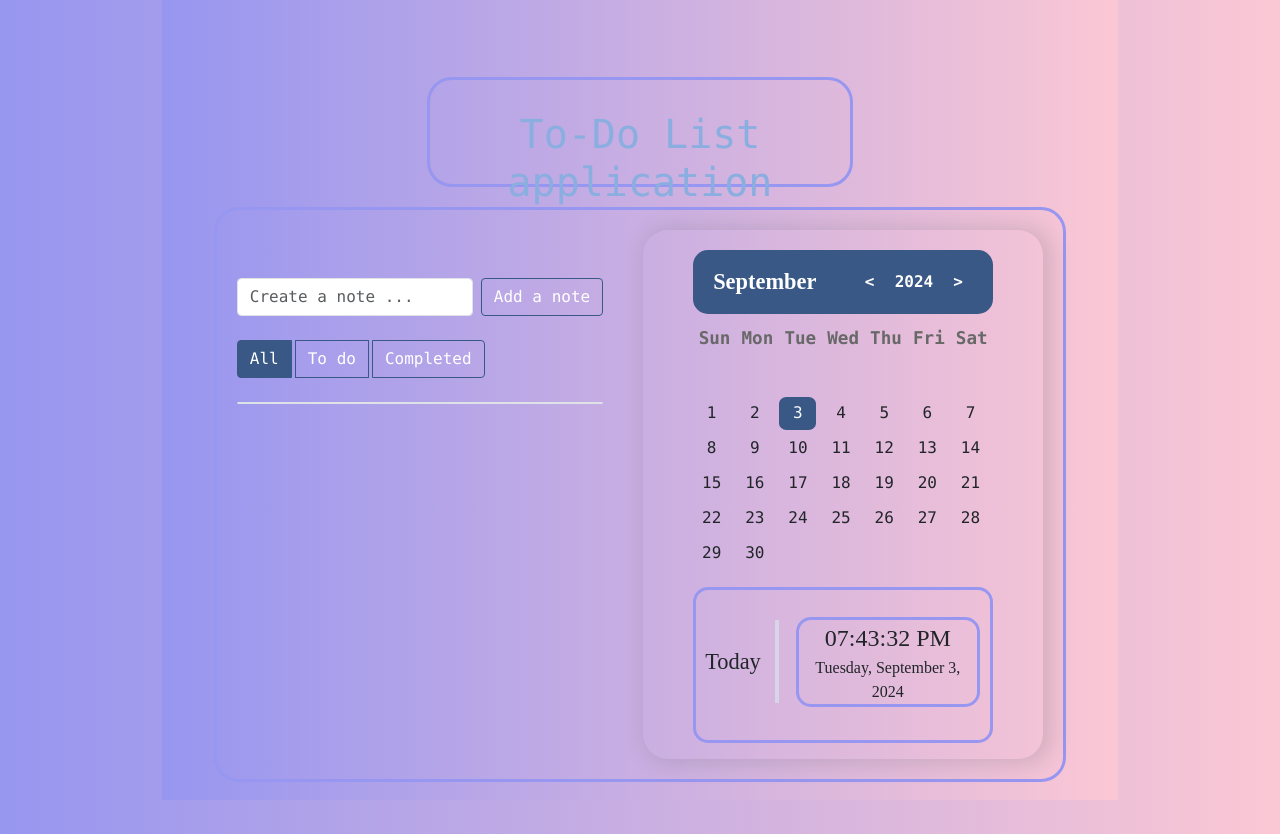
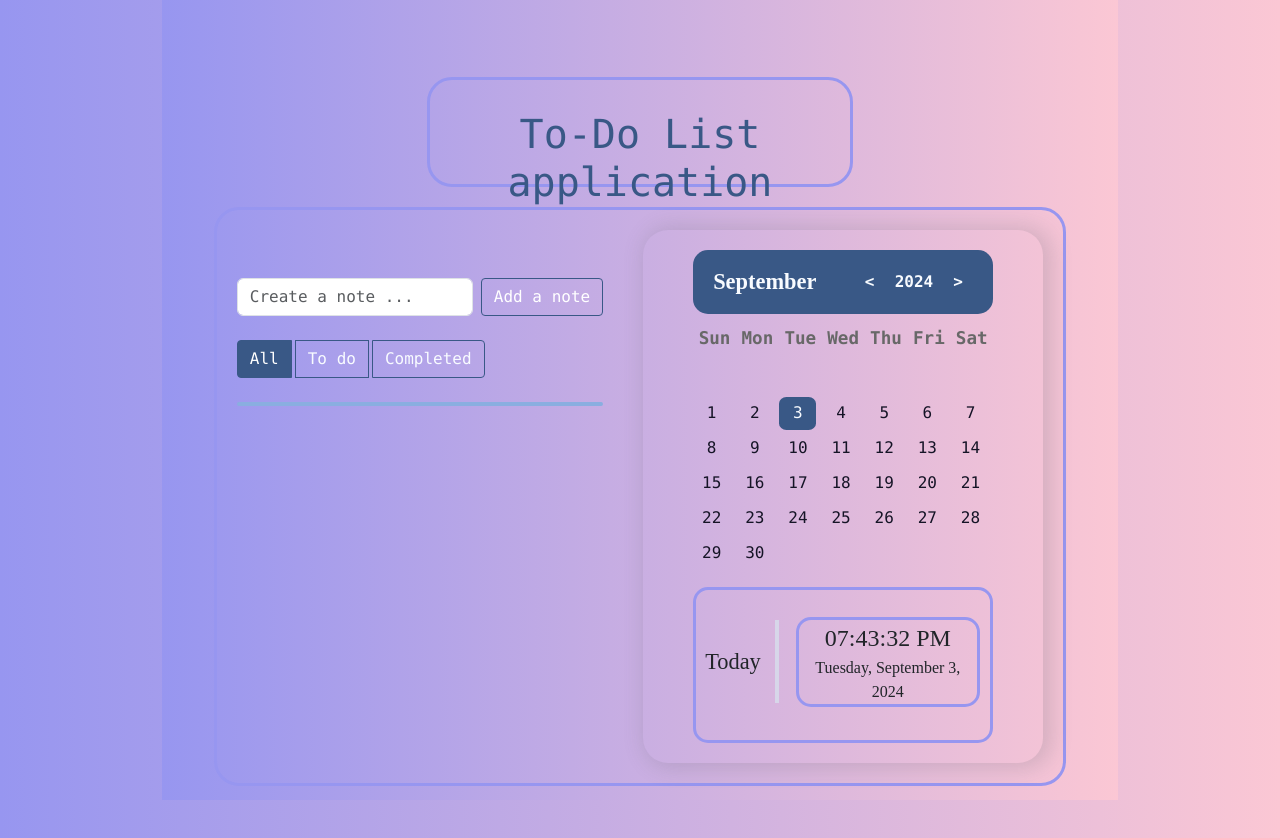
Before and after one commit to Bubhux/App-TodoListCalendar, a React (Vite) app: page / in a window 1280 px wide. Built offline with nearby package versions, Linux system fonts and the light colour scheme.

Commit message:
Mise à jour V.2.6  Changes to be committed: 	modified:   src/index.css

```diff
--- a/src/index.css
+++ b/src/index.css
@@ -59,55 +59,57 @@ button:focus-visible {
 
 /*// src/index.css */
 :root {
-    /* Button variables */
-    --bs-btn-bg: #395886;
-    --bs-btn-hover-bg: #395886;
-    --bs-btn-border-color: #8AAEE0;
-    --bs-btn-hover-border-color: #395886;
+    /* Couleurs principales */
+    --primary-color: #395886;
+    --secondary-color: #8AAEE0;
+    --tertiary-color: #9796f0;
+    --danger-color: #bb2d3b;
+    --danger-border-color: #b02a37;
 
-    /* List group variables */
-    --bs-list-group-bg: #9796f0;
-    --bs-list-group-border-width: 2px;
-    --bs-list-group-border-color: #8AAEE0;
-    --bs-list-group-color: #fff;
+    /* Couleurs de texte */
+    --text-light: #f8fbff;
+    --text-dark: #151426;
+    --text-secondary: #c3c2c8;
+    --text-muted: #f0f0f0;
+    --text-hover: #f3f8fe;
 
-    /* Outline primary button variables */
-    --bs-btn-color: #8AAEE0;
-    --bs-btn-hover-color: #fff;
-    --bs-border-radius: 4px;
+    /* Couleurs de fond */
+    --background-body-start: rgba(3, 32, 48, 1);
+    --background-body-middle: rgba(2, 43, 66, 1);
+    --background-body-end: rgba(0, 53, 84, 1);
+    --background-calendar-header: var(--primary-color);
+    --background-calendar-weekdays: rgb(104, 104, 104);
+    --background-calendar-days-hover: var(--tertiary-color);
+    --background-month-list: var(--tertiary-color);
+    --background-month-list-hover: var(--primary-color);
 
-    /* Active button variables */
-    --bs-btn-active-bg: #395886;
-    --bs-btn-active-border-color: #395886;
+    /* Couleurs de boutons */
+    --btn-bg: var(--primary-color);
+    --btn-hover-bg: var(--primary-color);
+    --btn-border-color: var(--secondary-color);
+    --btn-hover-border-color: var(--primary-color);
+    --btn-color: var(--secondary-color);
+    --btn-hover-color: var(--text-light);
+    --btn-active-bg: var(--primary-color);
+    --btn-active-border-color: var(--primary-color);
 
-    /* General colors */
-    --main-heading-color: #8AAEE0;
-    --body-bg-start: rgba(3, 32, 48, 1);
-    --body-bg-middle: rgba(2, 43, 66, 1);
-    --body-bg-end: rgba(0, 53, 84, 1);
-
-    --dark-text: #f8fbff;
-    --light-body: #f3f8fe;
-    --light-main: #fdfdfd;
-    --light-second: #c3c2c8;
-    --light-hover: #f0f0f0;
-    --light-text: #151426;
-    --light-btn: #9796f0;
-    --blue: #0000ff;
-    --white: #fff;
+    /* Autres */
+    --border-radius: 4px;
     --shadow: rgba(100, 100, 111, 0.2) 5px 1px 20px 5px;
     --font-family: consolas;
 }
 
 /* Dégradé de fond pour le corps */
-body {
-    background: rgb(3, 32, 48);
-    background: linear-gradient(90deg, var(--body-bg-start) 0%, var(--body-bg-middle) 40%, var(--body-bg-end) 80%);
+html, body {
+    place-items: center;
+    font-family: var(--font-family);
+    background: linear-gradient(to right, var(--tertiary-color), #fbc7d4);
+    height: 100%;
 }
 
 /* Styles pour le titre principal */
 h1.text-center {
-    color: var(--main-heading-color);
+    color: var(--primary-color);
     margin-top: 20px;
 }
 
@@ -119,55 +121,48 @@ h1.text-center {
 
 /* Styles personnalisés pour le bouton de suppression de liste */
 .btn-danger {
-    --bs-btn-color: #fff;
-    --bs-btn-bg: #395886;
-    --bs-btn-border-color: #395886;
-    --bs-btn-hover-color: #fff;
-    --bs-btn-hover-bg: #bb2d3b;
-    --bs-btn-hover-border-color: #b02a37;
+    background-color: var(--btn-bg); /* Couleur de fond personnalisée */
+    border-color: var(--btn-bg); /* Couleur de bordure personnalisée */
+    color: var(--text-light); /* Couleur du texte personnalisée */
 }
 
 /* Style de base pour le bouton primaire */
 .btn-primary {
-    --bs-btn-bg: rgba(57, 88, 134, 0);
+    --btn-bg: rgba(57, 88, 134, 0);
 }
 
 /* Styles personnalisés pour les boutons */
 .btn-custom {
-    --bs-btn-hover-bg: #395886;
-    --bs-btn-hover-border-color: #395886;
-    border-color: var(--bs-btn-hover-border-color);
-    border-radius: var(--bs-border-radius);
+    background-color: transparent;
+    border-color: var(--btn-hover-border-color);
+    border-radius: var(--border-radius);
     white-space: nowrap;
     /* Empêche le bouton de se briser en plusieurs lignes */
 }
 
 .btn-custom:hover {
-    background-color: var(--bs-btn-hover-bg);
-    border-color: var(--bs-btn-hover-border-color);
+    background-color: var(--btn-hover-bg);
+    border-color: var(--btn-hover-border-color);
 }
 
 /* Styles personnalisés pour le groupe de liste */
 .list-group-custom {
-    --bs-list-group-bg: #9796f0;
-    background-color: var(--bs-list-group-bg);
-    border: var(--bs-list-group-border-width) solid var(--bs-list-group-border-color);
-    color: var(--bs-list-group-color);
+    border: 2px solid var(--btn-border-color);
+    color: var(--text-light);
+    --bs-list-group-bg: var(--tertiary-color);
 }
 
 /* Styles personnalisés pour les boutons outline primary */
 .btn-outline-primary {
-    --bs-btn-hover-bg: #395886;
-    --bs-btn-hover-border-color: #395886;
-    border-color: var(--bs-btn-hover-border-color);
-    border-radius: var(--bs-border-radius);
-    color: var(--bs-list-group-color);
+    border-color: var(--btn-hover-border-color);
+    border-radius: var(--border-radius);
+    color: var(--text-light);
 }
 
 .btn-outline-primary:hover {
-    color: var(--bs-btn-hover-color);
-    background-color: var(--bs-btn-hover-bg);
-    border-color: var(--bs-btn-hover-border-color);
+    color: var(--btn-hover-color);
+    background-color: var(--btn-hover-bg);
+    border-color: var(--btn-hover-border-color);
 }
 
 /* Styles pour les boutons actifs */
@@ -176,31 +171,19 @@ h1.text-center {
 .btn.show,
 .btn:first-child:active,
 :not(.btn-check)+.btn:active {
-    --bs-btn-active-bg: #395886;
-    --bs-btn-active-border-color: #395886;
+    background-color: var(--btn-active-bg);
+    border-color: var(--btn-active-border-color);
 }
 
 /* Alignement à gauche du conteneur */
 .container {
     text-align: left;
+    display: flex;
+    justify-content: space-between;
+    border: .2rem solid var(--tertiary-color);
+    padding: 20px;
+    border-radius: 25px;
 }
-
-/* Styles pour le mode clair */
-@media (prefers-color-scheme: light) {
-    :root {
-        color: #213547;
-        background-color: #ffffff;
-    }
-
-    a:hover {
-        color: #747bff;
-    }
-
-    button {
-        background-color: #f9f9f9;
-    }
-}
-
 
 /* Style Calendar */
 * {
@@ -210,94 +193,54 @@ h1.text-center {
 }
 
 hr {
-    border: .1rem solid #9796f0;
+    border: .1rem solid var(--tertiary-color);
     margin-top: 40px;
 }
 
-html,
-body {
-    place-items: center;
-    font-family: var(--font-family);
-    background: linear-gradient(to right, #9796f0, #fbc7d4);
-    height: 100%;
-}
-
 .logo__container {
-    border: .2rem solid #9796f0;
+    border: .2rem solid var(--tertiary-color);
     display: flex;
-    /* Active Flexbox */
     justify-content: center;
-    /* Centre horizontalement */
     align-items: baseline;
-    /* Centre verticalement */
-    /*margin-bottom: 10px; /* Ajoute un espace en bas de chaque bloc */
     padding: 10px;
-    /* Ajoute du padding à l'intérieur de chaque bloc */
     border-radius: 25px;
-    /* Ajoute des bords arrondis à chaque bloc */
     font-size: 2.2rem;
-    /* Taille de la police */
     max-width: 50%;
-    /* Limite la largeur maximale pour le centrage */
     box-sizing: border-box;
-    /* Inclut le padding et la bordure dans la largeur totale */
     margin: 25px auto 20px;
-    /* Centre l'élément horizontalement et ajoute un espace en bas */
     height: 110px;
-    /* Spécifie une hauteur pour le centrage vertical */
 }
 
 .app__container {
     padding: 20px;
 }
 
-.container {
-    display: flex;
-    justify-content: space-between;
-    /* Distribue l'espace libre entre les items */
-    /*align-items: flex-start; /* Aligne les items au début de la ligne */
-    border: .2rem solid #9796f0;
-    padding: 20px;
-    border-radius: 25px;
-}
-
 .todo__container {
     flex: 3;
-    /* Prend plus d'espace */
     margin-right: 20px;
-    /* Espace entre les deux containers */
-
 }
 
 .calendar__container {
     flex: 1;
-    /* Prend moins d'espace */
-    /*max-width: 0%; /* Ajuste la largeur si nécessaire */
 }
 
 .calendar {
     width: 400px;
-    /* background-color: white; */
     border-radius: 25px;
     overflow: hidden;
     padding: 20px 50px 0px 50px;
-    /* Réduisez la valeur de padding-top */
     box-shadow: var(--shadow);
 }
 
 .calendar__header {
-    background: #395886;
+    background: var(--background-calendar-header);
     display: flex;
     justify-content: space-between;
     align-items: center;
     font-weight: 700;
-    color: var(--white);
+    color: var(--text-light);
     padding: 10px;
     border-radius: 15px;
-}
-
-.calendar__body {
-    pad: 10px;
 }
 
 .calendar__week-days {
@@ -306,11 +249,11 @@ body {
     font-size: 1.1rem;
     font-weight: 600;
     cursor: pointer;
-    color: rgb(104, 104, 104);
+    color: var(--background-calendar-weekdays);
 }
 
 .calendar__week-days div:hover {
-    color: black;
+    color: var(--text-dark);
     transform: scale(1.2);
     transition: all .2s ease-in-out;
 }
@@ -318,7 +261,6 @@ body {
 .calendar__week-days div {
     display: grid;
     place-items: center;
-    color: var(--bg-second);
     height: 50px;
 }
 
@@ -326,7 +268,7 @@ body {
     display: grid;
     grid-template-columns: repeat(7, 1fr);
     gap: 2px;
-    color: var(--color-txt);
+    color: var(--text-dark);
 }
 
 .calendar__days div {
@@ -350,8 +292,8 @@ body {
 }
 
 .calendar__month-picker:hover {
-    background-color: #9796f0;
-    color: var(--color-txt);
+    background-color: var(--tertiary-color);
+    color: var(--text-light);
 }
 
 .calendar__year-picker {
@@ -370,9 +312,8 @@ body {
 }
 
 .calendar__year-change:hover {
-    background-color: #9796f0;
+    background-color: var(--tertiary-color);
     transition: background-color 0.2s ease-in-out;
-    /* Optionnel : ajoute une transition fluide */
     transform: scale(1.12);
 }
 
@@ -389,57 +330,50 @@ body {
     transition: all 0.2s ease-in-out;
 }
 
-.calendar__days div span {
-    position: absolute;
-}
-
 .calendar__days div:hover {
     transition: width 0.2s ease-in-out, height 0.2s ease-in-out;
-    background-color: var(--light-btn);
+    background-color: var(--background-calendar-days-hover);
     border-radius: 20%;
-    color: var(--dark-text);
+    color: var(--text-dark);
 }
 
 .calendar__days .calendar__day--current-date {
-    color: var(--dark-text);
-    background-color: #395886;
+    color: var(--text-light);
+    background-color: var(--primary-color);
     border-radius: 20%;
 }
 
 .calendar__month-list {
     position: relative;
     left: 0;
-    top: -20px;
-    background-color: var(--light-btn);
-    color: var(--light-text);
+    top: -10px;
+    /*background-color: var(--background-month-list);*/
+    color: var(--text-dark);
     display: grid;
     grid-template-columns: repeat(3, auto);
-    /*gap: 5px;*/
     border-radius: 20px;
     box-shadow: var(--shadow);
+    border: 2px solid var(--primary-color);
 }
 
-.calendar__month-list>div {
+.calendar__month-list > div {
     display: grid;
     place-content: center;
-    margin: 5px 5px;
+    margin: 5px;
     transition: all 0.2s ease-in-out;
-    /*max-width: 70px; /* Définir une largeur maximale pour les colonnes */
     padding: 5px;
-    /* Ajuster le padding pour mieux contenir le texte */
 }
 
-.calendar__month-list>div>div {
+.calendar__month-list > div > div {
     border-radius: 15px;
     padding: 10px;
     cursor: pointer;
 }
 
 .calendar__month-list div:hover {
-    background-color: #395886;
-    color: var(--light-hover);
+    background-color: var(--background-month-list-hover);
+    color: var(--text-muted);
     transform: scale(0.9);
-    transition: all 0.2s ease-in-out;
     border-radius: 10px;
     cursor: pointer;
 }
@@ -464,21 +398,18 @@ body {
 
 .calendar__month-item--active {
     font-weight: bold;
-    background-color: #395886;
+    background-color: var(--primary-color);
     border-radius: 10px;
-    color: var(--light-hover);
+    color: var(--text-muted);
 }
 
 .calendar__date-time-format {
     border-radius: 15px;
-    border: .2rem solid #9796f0;
-    /*width: max-content;*/
+    border: .2rem solid var(--tertiary-color);
     height: max-content;
     font-family: Dubai Light, Century Gothic;
     position: relative;
-    /*display: inline;*/
     top: 50px;
-    /* Ajustez cette valeur pour réduire la position verticale */
     justify-content: center;
     padding: 30px 60px 30px 50px;
     margin-bottom: -110px;
@@ -486,7 +417,7 @@ body {
 
 .calendar__day-text-format {
     display: block;
-    padding: 25px 25px;
+    padding: 25px;
     font-family: Microsoft JhengHei UI;
     font-size: 1.4rem;
     padding-right: 5%;
@@ -496,12 +427,10 @@ body {
 }
 
 .calendar__date-time-value {
-    /*padding: 10px;*/
     border-radius: 15px;
-    border: .2rem solid #9796f0;
+    border: .2rem solid var(--tertiary-color);
     display: block;
     height: max-content;
-    /*width: max-content;*/
     position: relative;
     left: 27%;
     top: -3px;
@@ -568,68 +497,47 @@ body {
     }
 }
 
+/* Animations */
 @keyframes to-top {
-    0% {
-        transform: translateY(0);
-        opacity: 0;
-    }
-
-    100% {
-        transform: translateY(100%);
-        opacity: 1;
-    }
+    0% { transform: translateY(0); opacity: 0; }
+    100% { transform: translateY(100%); opacity: 1; }
 }
 
 @keyframes to-left {
-    0% {
-        transform: translatex(230%);
-        opacity: 1;
-    }
-
-    100% {
-        transform: translatex(0);
-        opacity: 1;
-    }
+    0% { transform: translatex(230%); opacity: 1; }
+    100% { transform: translatex(0); opacity: 1; }
 }
 
 @keyframes to-right {
-    10% {
-        transform: translatex(0);
-        opacity: 1;
-    }
-
-    100% {
-        transform: translatex(-150%);
-        opacity: 1;
-    }
+    10% { transform: translatex(0); opacity: 1; }
+    100% { transform: translatex(-150%); opacity: 1; }
 }
 
 @keyframes showtime {
-    0% {
-        transform: translatex(250%);
-        opacity: 1;
-    }
-
-    100% {
-        transform: translatex(0%);
-        opacity: 1;
-    }
+    0% { transform: translatex(250%); opacity: 1; }
+    100% { transform: translatex(0%); opacity: 1; }
 }
 
 @keyframes hidetime {
-    0% {
-        transform: translatex(0%);
-        opacity: 1;
+    0% { transform: translatex(0%); opacity: 1; }
+    100% { transform: translatex(-370%); opacity: 1; }
+}
+
+/* Media Queries */
+@media (prefers-reduced-motion: reduce) {
+    .reveal [class*="reveal-"] {
+        opacity: 1 !important;
+        transform: translateY(0px) !important;
     }
 
-    100% {
-        transform: translatex(-370%);
-        opacity: 1;
+    [class*="reveal-"] {
+        transition-duration: 0s !important;
+        transition-delay: 0s !important;
     }
 }
 
 @media (max-width: 375px) {
-    .month-list>div {
+    .calendar__month-list > div {
         margin: 5px 0px;
     }
 }
```
